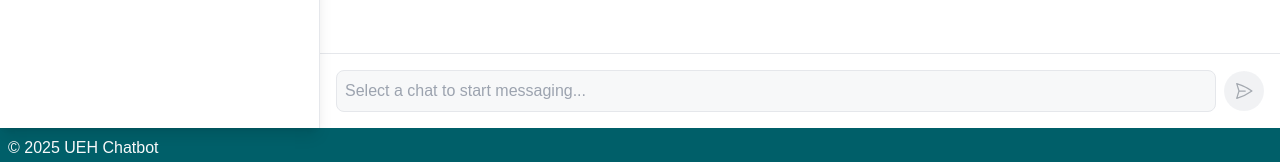
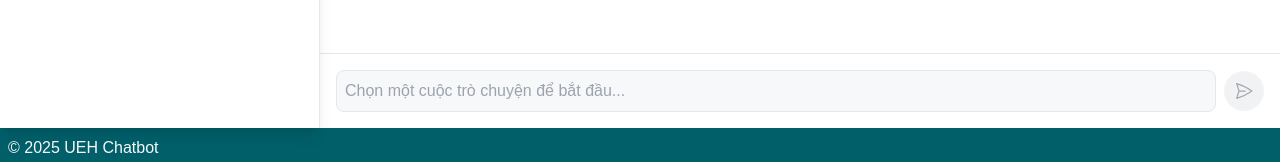
Before and after one commit to AnVuTrong/practice-redux, a React (Create React App) app: page /chat in a window 1280 px wide. Shown: the part 676-838 px from the top of the page. Built offline with nearby package versions, Linux system fonts and the light colour scheme.

Commit message:
Update chat input placeholders to Vietnamese language

```diff
--- a/src/components/chat-content.components/ChatInput.component.tsx
+++ b/src/components/chat-content.components/ChatInput.component.tsx
@@ -24,7 +24,7 @@ export const ChatInput: React.FC<ChatInputProps> = ({ onSendMessage, disabled })
           type="text"
           value={message}
           onChange={(e) => setMessage(e.target.value)}
-          placeholder={disabled ? 'Select a chat to start messaging...' : 'Type your message...'}
+          placeholder={disabled ? 'Chọn một cuộc trò chuyện để bắt đầu...' : 'Nhập tin nhắn của bạn...'}
           disabled={disabled}
           className="flex-1 p-2 rounded-lg border border-secondary bg-background-primary
             focus:outline-none focus:border-primary disabled:bg-secondary/30"
--- a/src/components/chat-content.components/SendButton.component.tsx
+++ b/src/components/chat-content.components/SendButton.component.tsx
@@ -19,7 +19,7 @@ export const SendButton: React.FC<SendButtonProps> = ({ disabled, onClick }) =>
           : 'bg-background-secondary text-primary hover:bg-primary hover:text-white hover:scale-110'
         }
       `}
-      title={disabled ? "Type a message first" : "Send message"}
+      title={disabled ? "Nhập tin nhắn của bạn" : "Gửi tin nhắn"}
     >
       <svg
         xmlns="http://www.w3.org/2000/svg"
```
